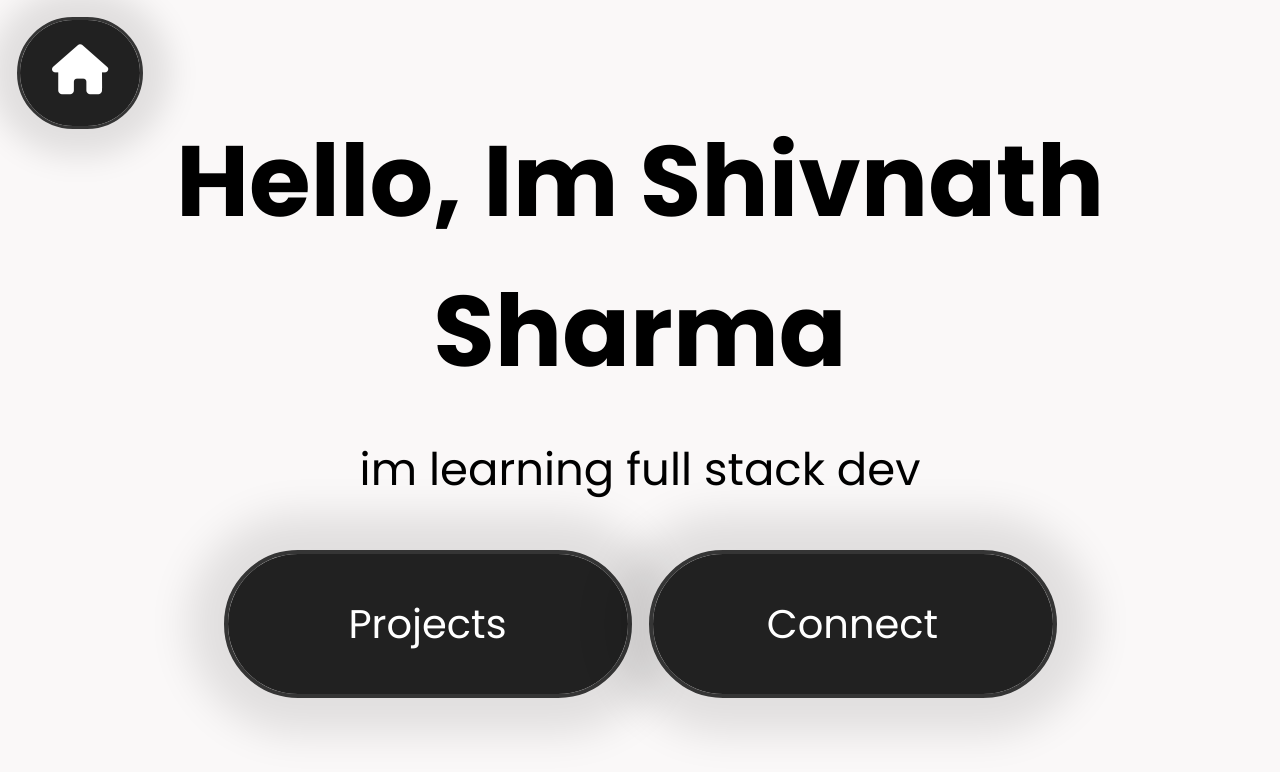
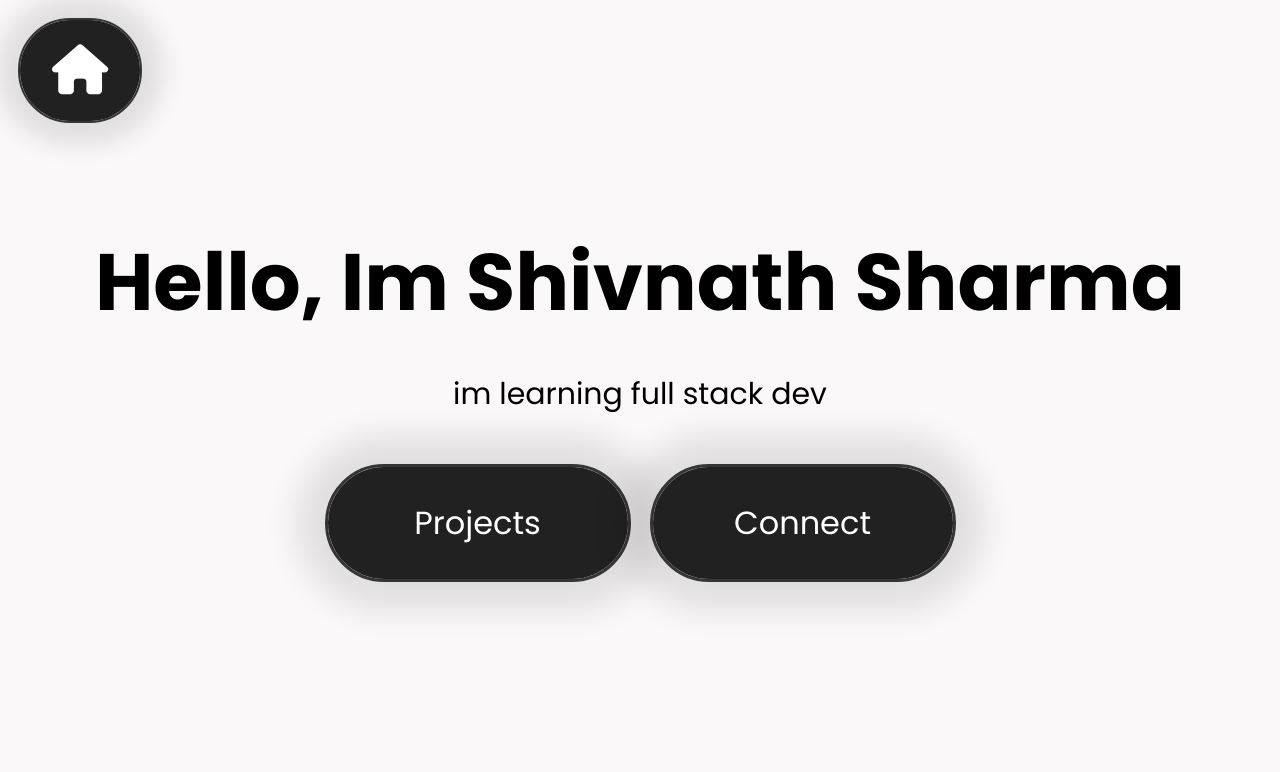
Before and after one commit to Shivnath-sharma/Portfolio, a plain HTML site: page index.html in a window 1280 px wide. Drawn offline with Linux system fonts and the light colour scheme.

Commit message:
font adjust

```diff
--- a/index.html
+++ b/index.html
@@ -3,7 +3,6 @@
 
 <head>
   <meta charset="UTF-8">
-  <meta name="viewport" content="width=device-width, initial-scale=1.0">
   <title>Portfolio</title>
   <link rel="stylesheet" href="styles.css">
   <link rel="stylesheet" href="https://cdnjs.cloudflare.com/ajax/libs/font-awesome/6.0.0-beta3/css/all.min.css">
--- a/styles.css
+++ b/styles.css
@@ -19,13 +19,13 @@ body {
 }
 
 h1 {
-  font-size: 100px;
+  font-size: 80px;
   font-weight: bold;
 }
 
 p {
   margin: 30px 0 50px 0;
-  font-size: 45px;
+  font-size: 30px;
 }
 
 .button-container {
@@ -39,8 +39,8 @@ p {
   display: inline-block;
   cursor: pointer;
   padding: 1em;
-  font-size: 2.5rem;
-  width: 400px;
+  font-size: 2rem;
+  width: 300px;
   aspect-ratio: 1/0.25;
   color: white;
   background: #212121;
@@ -81,10 +81,10 @@ p {
   position: absolute;
   top: 20px;
   left: 20px;
-  font-size: 1.9rem;
-  border-radius: 60px;
+  font-size: 1.5rem;
+  border-radius: 50px;
   width: 120px;
-  padding: 0.8em;
+  padding: 1em;
 }
 
 .social-links a {
```
Also changed, not shown: connect.html (+0 -1 lines).
